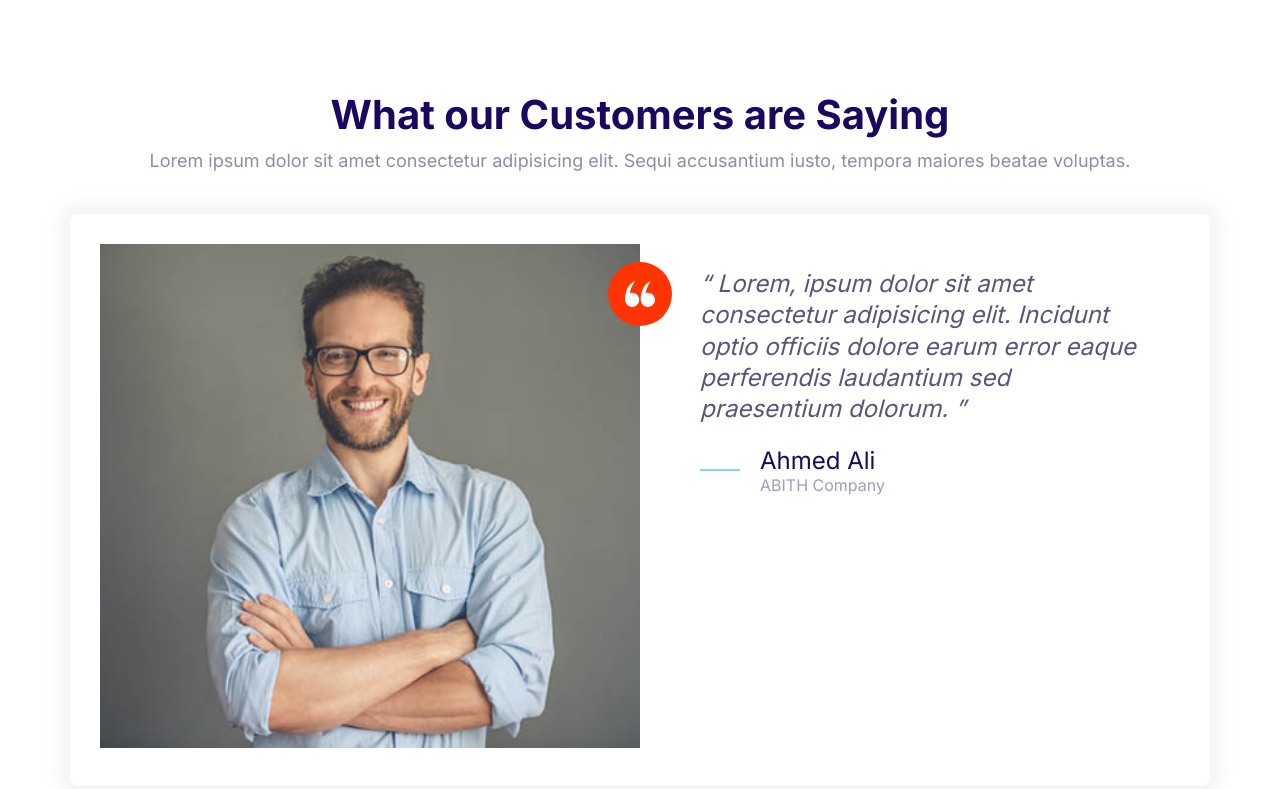
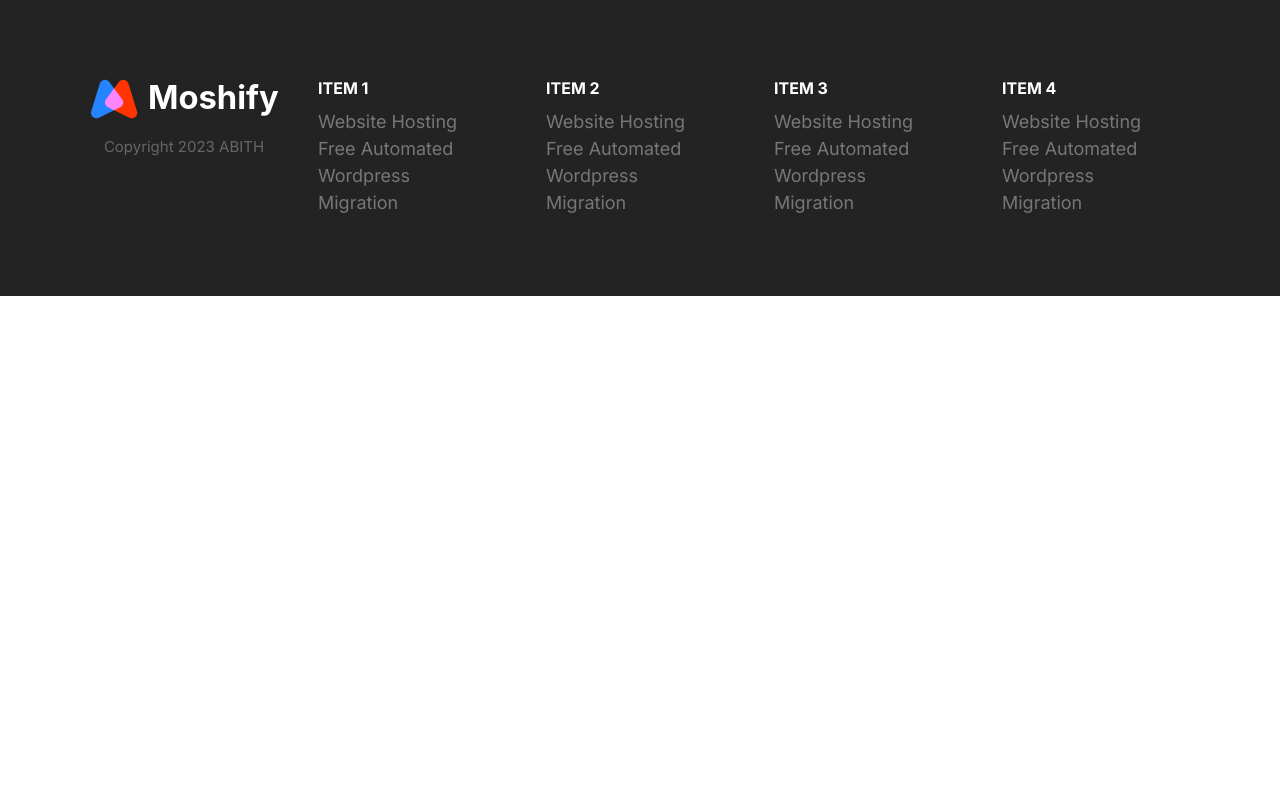
Before and after one commit to iqbalzeeshan/landingpage, a plain HTML site: page index.html in a window 1280 px wide. Drawn offline with Linux system fonts and the light colour scheme.

Commit message:
build footer component

```diff
--- a/css/styles.css
+++ b/css/styles.css
@@ -640,6 +640,40 @@ a {
     width: 100%;
 }
 
+/* ---------- Footer ---------- */
+.footer {
+    background: #232323;
+}
+
+.footer__section {
+    padding: 2rem;
+    border-bottom: 1px solid #393939;
+}
+
+.footer a {
+    color: #777;
+    transition: color 0.3s;
+}
+
+.footer a:hover {
+    color: #fff;
+}
+
+.footer__heading {
+    text-transform: uppercase;
+    font-weight: 600;
+}
+
+.footer__brand {
+    margin-top: 5rem;
+    text-align: center;
+}
+
+.footer__copyright {
+    font-size: 2.1rem;
+    color: #fff;
+    opacity: 0.3;
+}
 
 
 
@@ -731,6 +765,46 @@ a {
         max-width: 70rem;
     }
 
+    /* ----- Footer ------- */
+    .footer__sections {
+        grid-template-columns: repeat(auto-fit, minmax(10rem, 1fr));
+    }
+
+    .footer__section {
+        border: 0;
+    }
+
+    .footer__section .list {
+        margin: 0;
+    }
+
+    .footer .collapsible__chevron {
+        display: none;
+    }
+
+    .footer .collapsible__content {
+        opacity: 1;
+        max-height: 100%;
+    }
+
+    .footer__heading {
+        font-size: 1.6rem;
+    }
+
+    .footer__brand {
+        order: -1;
+        margin-top: 1rem;
+    }
+
+    .footer img {
+        width: 100%;
+        max-width: 23rem;
+    }
+
+    .footer__copyright {
+        font-size: 1.5rem;
+    }
+
 }
 
 /* ----- desktop section ------ */
--- a/index.html
+++ b/index.html
@@ -11,47 +11,78 @@
     <link rel="stylesheet" href="css/styles.css">
 </head>
 <body>
-    <section class="block">
-        <header class="block__header">
-            <h2>What our Customers are Saying</h2>
-            <p>
-                Lorem ipsum dolor sit amet consectetur adipisicing elit.
-                Sequi accusantium iusto, tempora maiores beatae voluptas.
-            </p>
+    <footer class="block block--dark footer">
+        <div class="container grid footer__sections">
+            <section class="collapsible collapsible--expanded footer__section">
+                <header class="collapsible__header">
+                    <h2 class="collapsible__heading footer__heading">Item 1</h2>
+                        <svg class="icon icon--white collapsible__chevron">
+                            <use xlink:href="../images/sprite.svg#chevron"></use>
+                        </svg>
                 </header>
-        <div class="container">
-            <div class="card testimonial">
-                <div class="grid grid--1x2">
-                    <div class="testimonial__image">
-                        <img src="images/testimonial.jpg" alt="A happy, smiling customer">
-                        <span class="icon-container icon-container--accent">
-                            <svg class="icon icon--white icon--small">
-                                <use xlink:href="../images/sprite.svg#quotes"></use>
+                <div class="collapsible__content">
+                    <ul class="list">
+                        <li><a href="#">Website Hosting</a></li>
+                        <li><a href="#">Free Automated</a></li>
+                        <li><a href="#">Wordpress</a></li>
+                        <li><a href="#">Migration</a></li>
+                    </ul>
+                </div>
+            </section>
+            <section class="collapsible footer__section">
+                <header class="collapsible__header">
+                    <h2 class="collapsible__heading footer__heading">Item 2</h2>
+                        <svg class="icon icon--white collapsible__chevron">
+                            <use xlink:href="../images/sprite.svg#chevron"></use>
                         </svg>
-                        </span>
+                </header>
+                <div class="collapsible__content">
+                    <ul class="list">
+                        <li><a href="#">Website Hosting</a></li>
+                        <li><a href="#">Free Automated</a></li>
+                        <li><a href="#">Wordpress</a></li>
+                        <li><a href="#">Migration</a></li>
+                    </ul>
                 </div>
-                    <blockquote class="quote">
-                        <p class="quote__text">
-                            Lorem, ipsum dolor sit amet consectetur adipisicing elit. Incidunt optio officiis dolore earum error eaque perferendis laudantium sed praesentium dolorum.
-                        </p>
-                        <footer>
-                            <div class="media">
-                                <div class="media__image">
-                                    <svg class="icon icon--primary quote__line">
-                                        <use xlink:href="../images/sprite.svg#line"></use>
+            </section>
+            <section class="collapsible footer__section">
+                <header class="collapsible__header">
+                    <h2 class="collapsible__heading footer__heading">Item 3</h2>
+                        <svg class="icon icon--white collapsible__chevron">
+                            <use xlink:href="../images/sprite.svg#chevron"></use>
                         </svg>
+                </header>
+                <div class="collapsible__content">
+                    <ul class="list">
+                        <li><a href="#">Website Hosting</a></li>
+                        <li><a href="#">Free Automated</a></li>
+                        <li><a href="#">Wordpress</a></li>
+                        <li><a href="#">Migration</a></li>
+                    </ul>
                 </div>
-                                <div class="media__body">
-                                    <h3 class="media__title quote__author">Ahmed Ali</h3>
-                                    <p class="media__description quote__organization">ABITH Company</p>
+            </section>
+            <section class="collapsible footer__section">
+                <header class="collapsible__header">
+                    <h2 class="collapsible__heading footer__heading">Item 4</h2>
+                        <svg class="icon icon--white collapsible__chevron">
+                            <use xlink:href="../images/sprite.svg#chevron"></use>
+                        </svg>
+                </header>
+                <div class="collapsible__content">
+                    <ul class="list">
+                        <li><a href="#">Website Hosting</a></li>
+                        <li><a href="#">Free Automated</a></li>
+                        <li><a href="#">Wordpress</a></li>
+                        <li><a href="#">Migration</a></li>
+                    </ul>
                 </div>
+            </section>
+            <section class="footer__brand">
+                <img src="images/logo.svg" alt="logo">
+                <p class="footer__copyright">Copyright 2023 ABITH</p>
+            </section>
         </div>
     </footer>
-                    </blockquote>
-                </div>
-            </div>
-        </div>
-    </section>
     <script src="js/main.js"></script>
 </body>
 </html>
```
Also changed, not shown: components/footer.html (added, +73 -0 lines). Lines whose indentation alone changed are shown as unchanged.
